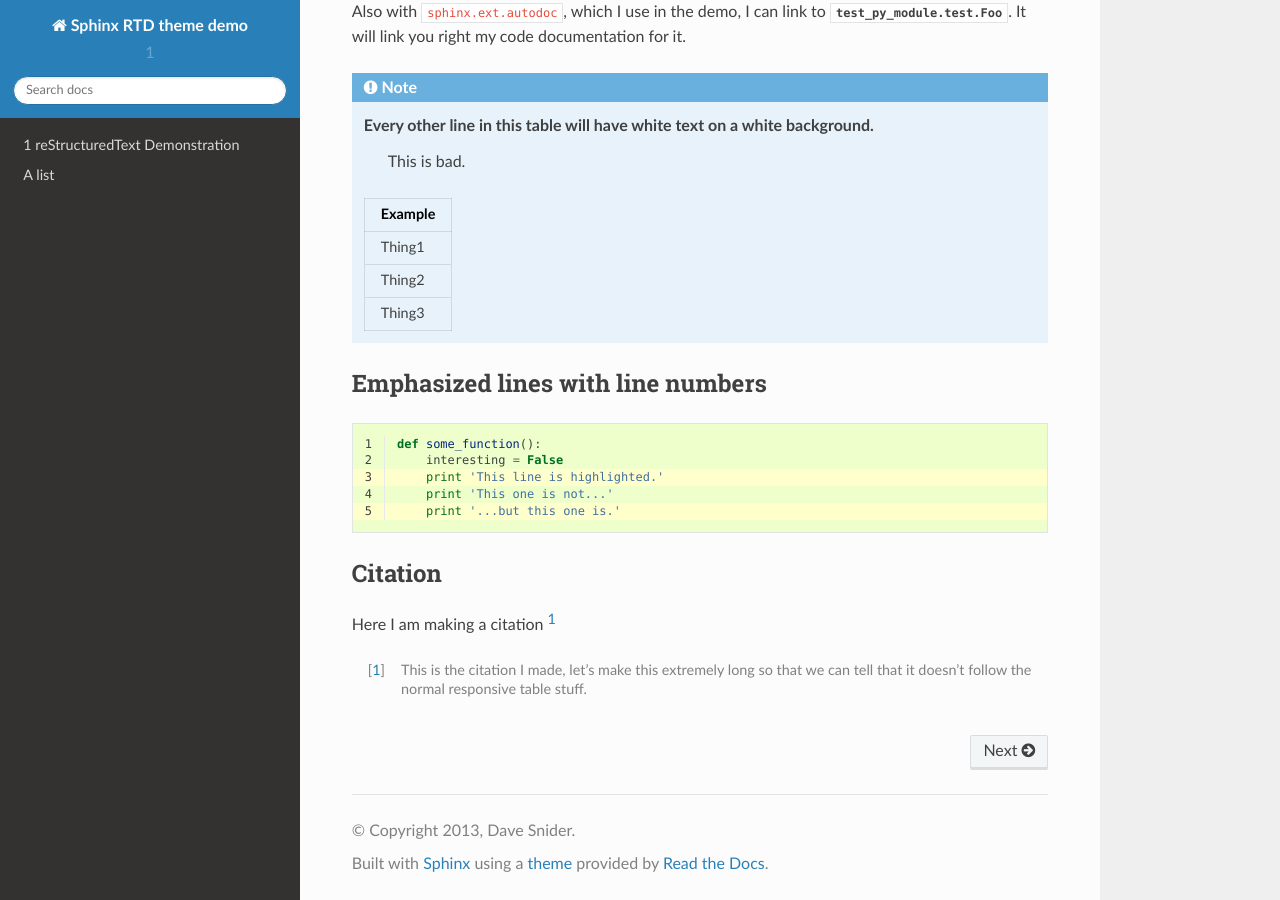
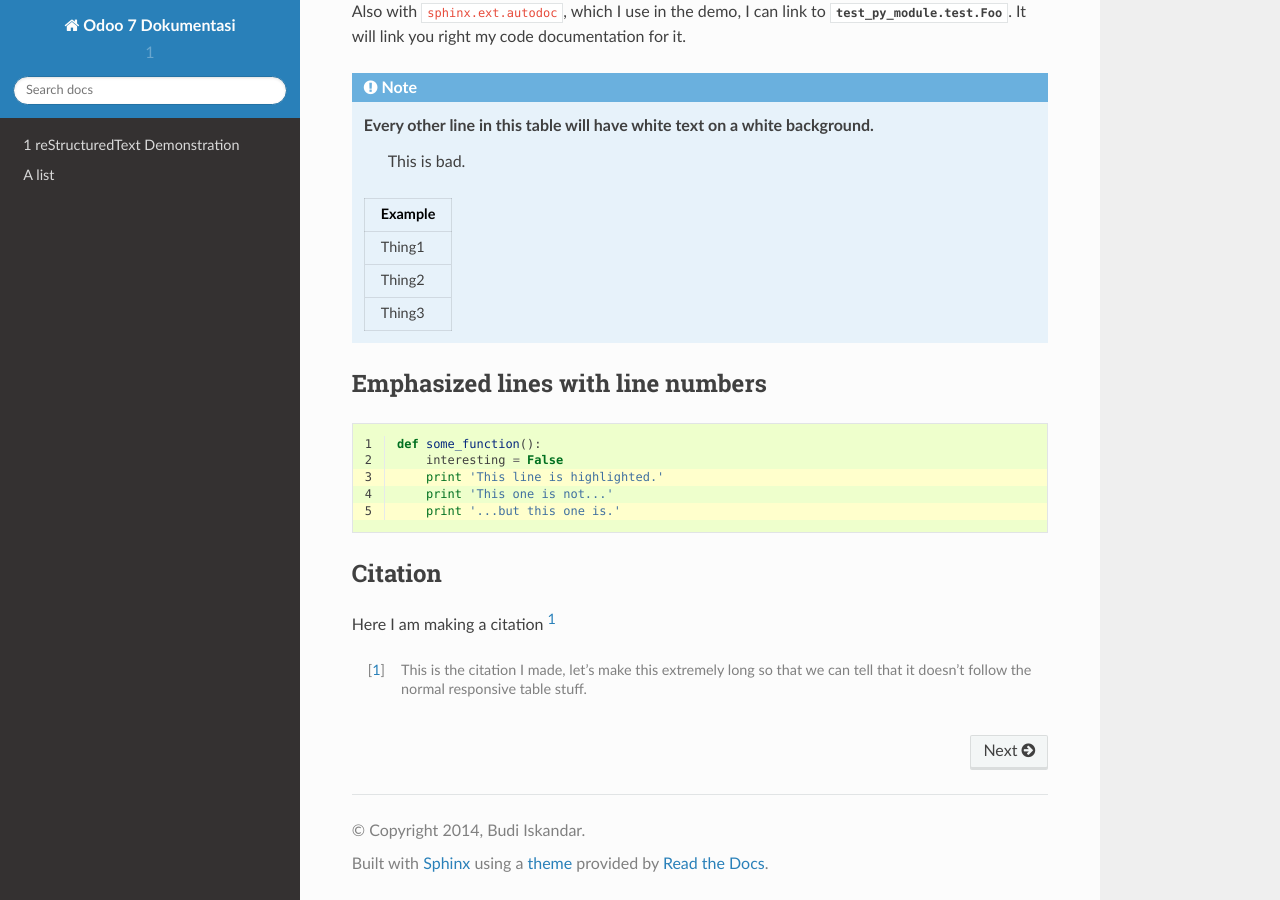
Before and after one commit to DatabitID/databit-docs, a Sphinx documentation site: the page built from sphinx_rtd_theme-master/demo_docs/source/index.rst, in a window 1280 px wide and 900 px high, scrolled down 4029 px. Built offline with Sphinx 7.4.7 and the Read the Docs theme 2.0.0, drawn with Linux system fonts in a browser that asks for light colours.

Commit message:
test
testing

```diff
--- a/sphinx_rtd_theme-master/demo_docs/source/conf.py
+++ b/sphinx_rtd_theme-master/demo_docs/source/conf.py
@@ -50,8 +50,8 @@ source_suffix = '.rst'
 master_doc = 'index'
 
 # General information about the project.
-project = u'Sphinx RTD theme demo'
-copyright = u'2013, Dave Snider'
+project = u'Odoo 7 Dokumentasi'
+copyright = u'2014, Budi Iskandar'
 
 # The version info for the project you're documenting, acts as replacement for
 # |version| and |release|, also used in various other places throughout the
```
Also changed, not shown: 4 other files.
